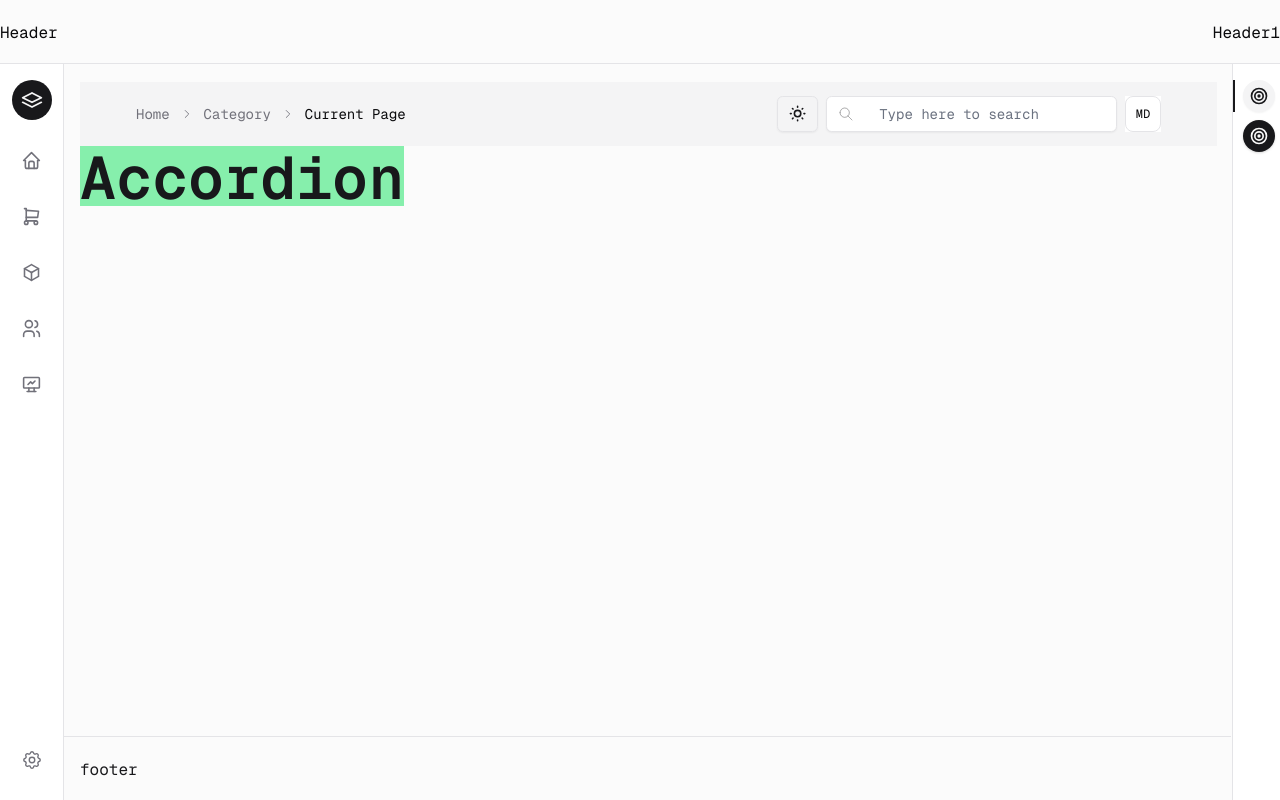
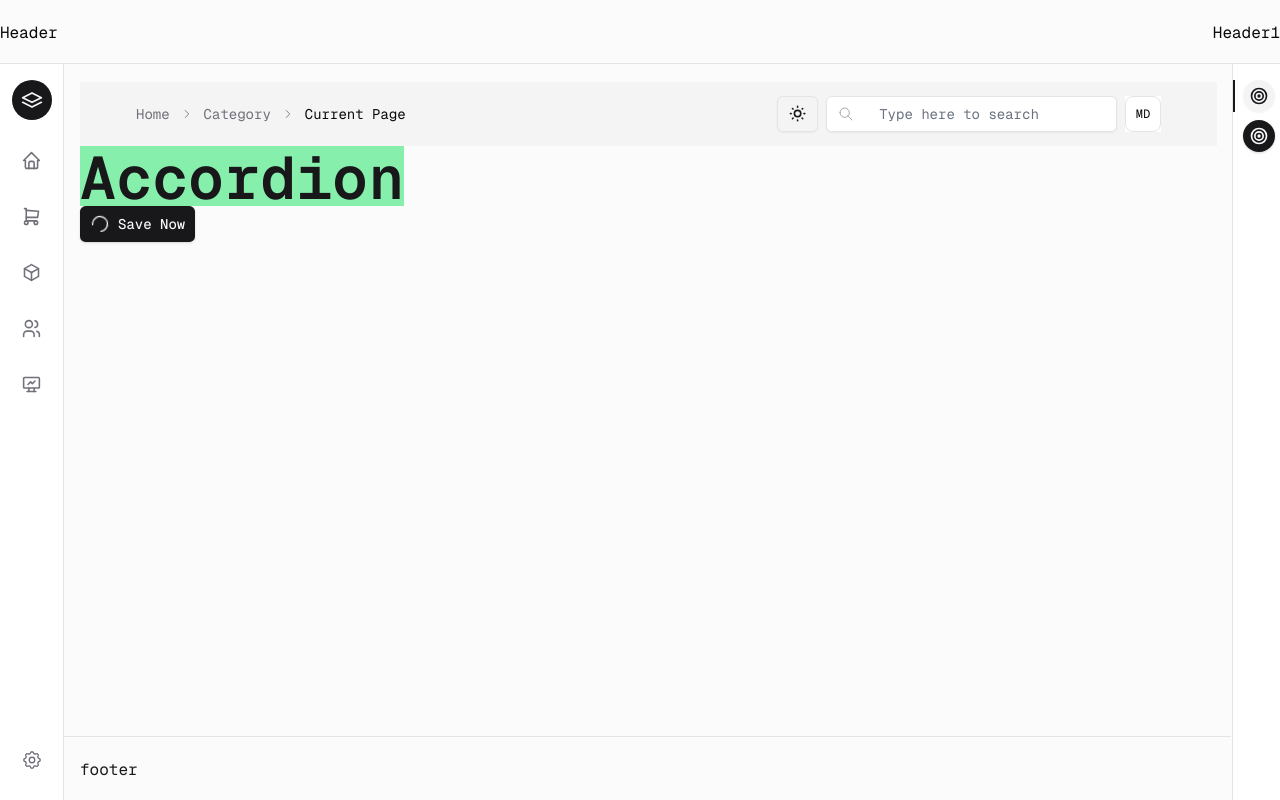
Before and after one commit to madhavdutta/xbeshui, a React (Vite) app: page / in a window 1280 px wide. Built offline with nearby package versions, Linux system fonts and the light colour scheme.

Commit message:
text area and select fixed

```diff
--- a/packages/core/components/Buttons/button/button.tsx
+++ b/packages/core/components/Buttons/button/button.tsx
@@ -2,6 +2,7 @@ import { forwardRef } from "react";
 import { cn } from "../../../../utils";
 import { buttonVariants, type ButtonProps } from "./button.config";
 import { useXbeshProviderCheck } from "../../Theme/xBeshTheme/xbeshProvider";
+import { IconLoader2 } from "@tabler/icons-react";
 
 const Button = forwardRef<HTMLButtonElement, ButtonProps>(
   (
@@ -13,18 +14,22 @@ const Button = forwardRef<HTMLButtonElement, ButtonProps>(
       radius,
       rightSection,
       children,
+      loading,
+      disabled,
       ...props
     },
     ref
   ) => {
     useXbeshProviderCheck();
+
     return (
       <button
         className={cn(buttonVariants({ variant, size, radius }), className)}
         ref={ref}
+        disabled={disabled}
         {...props}
       >
-        {leftSection && <span className="mr-2">{leftSection}</span>}
+        { loading ? <IconLoader2 size={20} stroke={1.5} className="animate-spin mr-2" /> : leftSection && <span className="mr-2">{leftSection}</span>}
         {children}
         {rightSection && <span className="ml-2">{rightSection}</span>}
       </button>
--- a/packages/core/components/Inputs/select/select.tsx
+++ b/packages/core/components/Inputs/select/select.tsx
@@ -60,7 +60,7 @@ const SelectTrigger = React.forwardRef<
   <SelectPrimitive.Trigger
     ref={ref}
     className={cn(
-      "flex h-9 w-full items-center justify-between whitespace-nowrap rounded-sm border border-input bg-transparent px-3 py-2 text-sm shadow-sm ring-offset-background placeholder:text-muted-foreground focus:outline-none focus:ring-1 focus:ring-ring disabled:cursor-not-allowed disabled:opacity-50 [&>span]:line-clamp-1",
+      "flex h-9 w-full items-center justify-between whitespace-nowrap rounded-sm border border-input bg-background px-3 py-2 text-sm shadow-sm ring-offset-background placeholder:text-muted-foreground focus:outline-none focus:ring-1 focus:ring-ring disabled:cursor-not-allowed disabled:opacity-50 [&>span]:line-clamp-1",
       className
     )}
     {...props}
--- a/packages/core/components/Inputs/textarea/textarea.config.ts
+++ b/packages/core/components/Inputs/textarea/textarea.config.ts
@@ -23,7 +23,7 @@ const textareaConfig: TextareaConfigType = {
     },
 
     radius: {
-      default: "rounded-none",
+      default: "rounded-sm",
       xs: "rounded-xs",
       sm: "rounded-sm",
       md: "rounded-md",
@@ -44,7 +44,7 @@ const textareaConfig: TextareaConfigType = {
   },
 };
 export const textareaVariants = cva(
-  "bg-background font-default text-primary-foreground flex min-h-[60px] w-full rounded-sm border border-input bg-transparent px-3 py-2 text-sm shadow-sm placeholder:text-muted-foreground focus-visible:outline-none focus-visible:ring-1 focus-visible:ring-ring disabled:cursor-not-allowed disabled:opacity-50",
+  "bg-background font-default text-primary-foreground flex min-h-[60px] w-full rounded-sm border border-input px-3 py-2 text-sm shadow-sm placeholder:text-muted-foreground focus-visible:outline-none focus-visible:ring-1 focus-visible:ring-ring disabled:cursor-not-allowed disabled:opacity-50",
   textareaConfig
 );
 
--- a/packages/utils/utils.ts
+++ b/packages/utils/utils.ts
@@ -13,7 +13,8 @@ export const getInitials = (name: string) => {
 };
 
 export const getViewport = () => {
-  let viewportWidth, viewportHeight;
+  let viewportWidth:number;
+  let viewportHeight:number;
 
   if (typeof window !== 'undefined') {
     // Browser environment
--- a/src/App.tsx
+++ b/src/App.tsx
@@ -173,7 +173,9 @@ const App = () => {
 								</Text>
 						`}
 					</Code> */}
-
+  <Button variant="default" loading disabled={false} >
+    Save Now
+  </Button>
 
         </Container>
       </AppShell>
```
